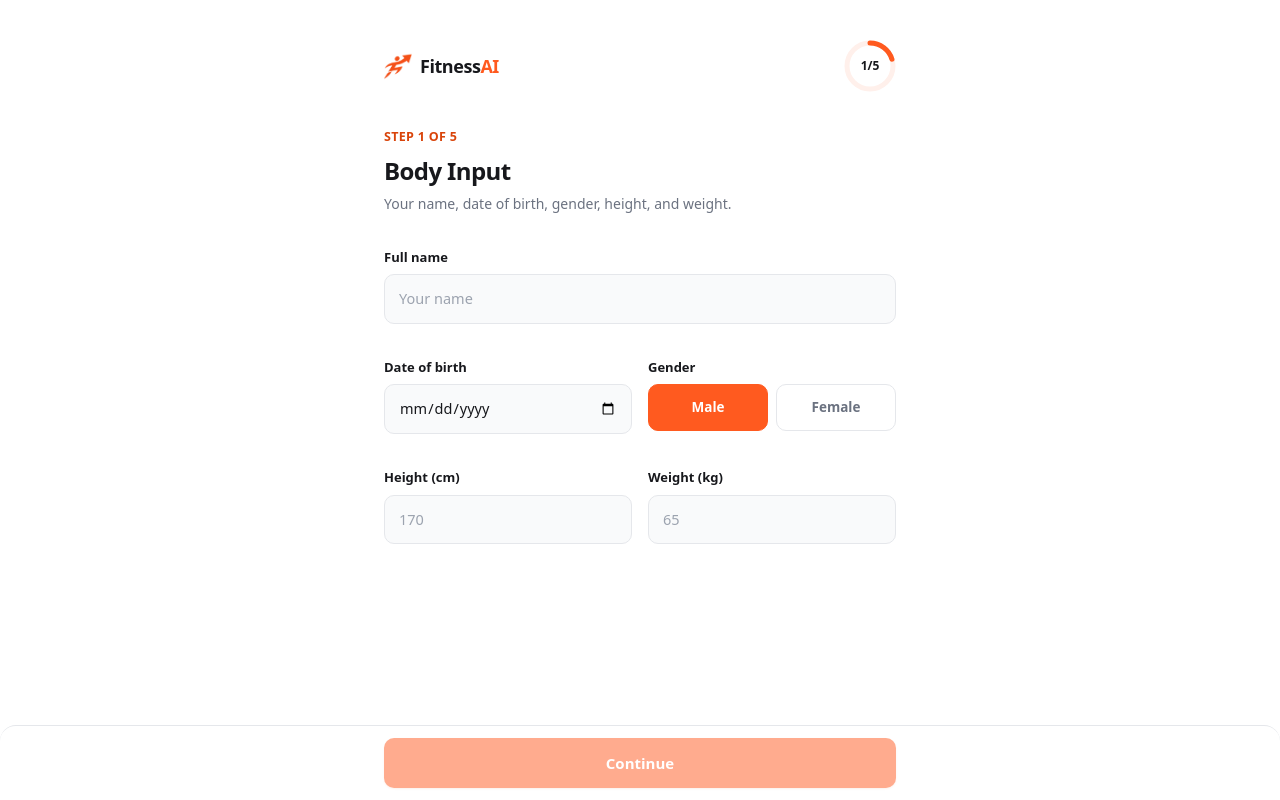
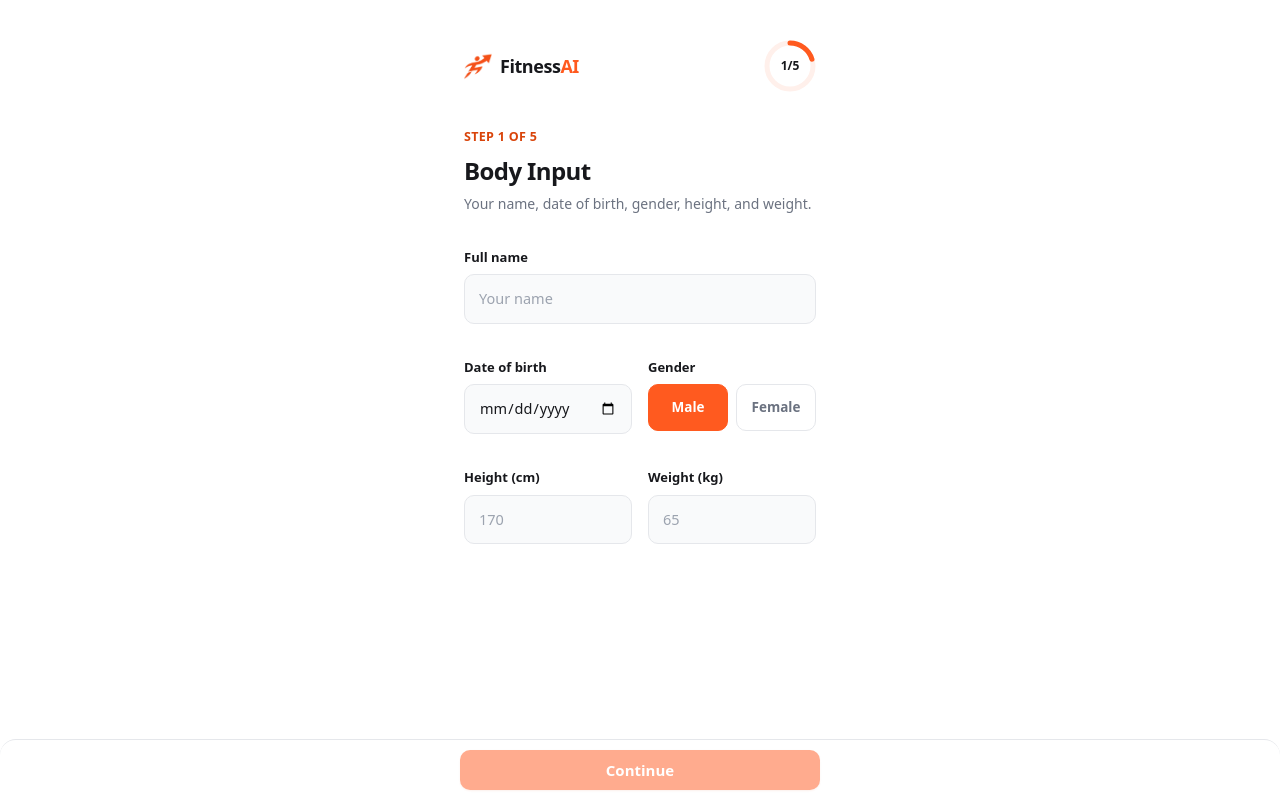
Before and after one commit to trianandafajar/fitness-ai-frontend, a Next.js app: page /onboarding in a window 1280 px wide. Built offline with nearby package versions, Linux system fonts and the light colour scheme; no server answers.

Commit message:
feat: refactor layout components to use PageContainer for consistent styling

```diff
--- a/app/dashboard/exercises/[scheduleId]/[exerciseIndex]/page.tsx
+++ b/app/dashboard/exercises/[scheduleId]/[exerciseIndex]/page.tsx
@@ -67,7 +67,7 @@ export default function ExerciseDetailPage({
   return (
     <div className="pb-24 md:pb-10">
       {/* Visual Header */}
-      <div className="relative mx-auto mt-2 h-55 max-w-105 overflow-hidden rounded-3xl bg-linear-to-br from-orange to-orange-deep md:mt-0">
+      <div className="relative mx-auto mt-2 h-55 max-w-100 overflow-hidden rounded-3xl bg-linear-to-br from-orange to-orange-deep md:mt-0">
         {/* Pulse line */}
         <svg
           className="absolute inset-0 h-full w-full opacity-30"
@@ -102,7 +102,7 @@ export default function ExerciseDetailPage({
       </div>
 
       {/* Body */}
-      <div className="mx-auto max-w-105 px-4.5 pt-5">
+      <div className="mx-auto max-w-100 px-4.5 pt-5">
         {/* Category tag */}
         <div className="mb-3 inline-flex items-center gap-1.5 rounded-full bg-orange-tint px-3 py-1.25 text-[11.5px] font-bold text-orange-deep">
           <Dumbbell className="h-3.5 w-3.5" /> {category}
@@ -154,7 +154,7 @@ export default function ExerciseDetailPage({
 
       {/* Back to Dashboard */}
       <div className="pointer-events-none fixed bottom-12 left-0 right-0 z-20 bg-linear-to-t from-white from-60% to-transparent pb-5 pt-8 md:static md:bg-none md:pt-5">
-        <div className="mx-auto max-w-105 px-4.5">
+        <div className="mx-auto max-w-100 px-4.5">
           <Link
             href="/dashboard"
             className="pointer-events-auto block w-full rounded-[14px] border border-line bg-white py-3.75 text-center text-[15px] font-bold text-ink transition-colors hover:border-ink-faint"
--- a/app/dashboard/layout.tsx
+++ b/app/dashboard/layout.tsx
@@ -3,6 +3,7 @@
 import { useEffect } from "react";
 import BottomNav from "@/components/dashboard/BottomNav";
 import DashboardHeader from "@/components/dashboard/DashboardHeader";
+import PageContainer from "@/components/ui/PageContainer";
 import { useAuth } from "@/hooks/useAuth";
 import { getEcho } from "@/lib/echo";
 import { notificationService } from "@/services/notification.service";
@@ -84,10 +85,10 @@ export default function DashboardLayout({ children }: { children: React.ReactNod
   }, [user?.id]);
 
   return (
-    <div className="mx-auto flex min-h-screen max-w-140 flex-col px-6 pb-28 sm:pb-28">
+    <PageContainer className="pb-28 sm:pb-28">
       <DashboardHeader />
       <div className="flex-1">{children}</div>
       <BottomNav />
-    </div>
+    </PageContainer>
   );
 }
--- a/app/onboarding/page.tsx
+++ b/app/onboarding/page.tsx
@@ -1,6 +1,7 @@
 "use client";
 
 import { useState, useEffect, useRef } from "react";
+import PageContainer from "@/components/ui/PageContainer";
 import OnboardingHeader from "@/components/onboarding/OnboardingHeader";
 import StepPersonalInfo from "@/components/onboarding/StepPersonalInfo";
 import StepBodyGoal from "@/components/onboarding/StepBodyGoal";
@@ -83,7 +84,7 @@ export default function OnboardingPage() {
   }
 
   return (
-    <div className="mx-auto flex min-h-screen max-w-140 flex-col px-6 pt-8 sm:pt-10">
+    <PageContainer className="pt-8 sm:pt-10">
       <OnboardingHeader step={step} total={TOTAL_STEPS} />
 
       {step === 1 && (
@@ -101,6 +102,6 @@ export default function OnboardingPage() {
       {step === 5 && (
         <StepAnalysis aiResult={aiResult} loading={analyzing} onRetry={handleStep5} />
       )}
-    </div>
+    </PageContainer>
   );
 }
--- a/app/page.tsx
+++ b/app/page.tsx
@@ -4,6 +4,7 @@
 import { useState } from "react";
 import { useRouter } from "next/navigation";
 import dynamic from "next/dynamic";
+import PageContainer from "@/components/ui/PageContainer";
 
 const Player = dynamic(
   () => import("@lottiefiles/react-lottie-player").then((m) => m.Player),
@@ -60,7 +61,7 @@ export default function GetStartedPage() {
   }
 
   return (
-    <div className="mx-auto flex h-dvh max-w-100 flex-col overflow-hidden">
+    <PageContainer className="min-h-0 h-dvh overflow-hidden">
       <section className="relative flex h-[58vh] shrink-0 items-center justify-center overflow-hidden rounded-br-[100px] bg-orange-100">
         <Player
           key={current.id}
@@ -116,6 +117,6 @@ export default function GetStartedPage() {
           </span>
         </div>
       </div>
-    </div>
+    </PageContainer>
   );
 }
--- a/app/settings/layout.tsx
+++ b/app/settings/layout.tsx
@@ -1,12 +1,13 @@
 import BottomNav from "@/components/dashboard/BottomNav";
+import PageContainer from "@/components/ui/PageContainer";
 
 export default function SettingsLayout({ children }: { children: React.ReactNode }) {
   return (
-    <div className="mx-auto flex min-h-screen max-w-140 flex-col px-6 py-8 pb-28 sm:py-10 sm:pb-28">
+    <PageContainer className="py-8 pb-28 sm:py-10 sm:pb-28">
       <div className="flex-1">
         {children}
       </div>
       <BottomNav />
-    </div>
+    </PageContainer>
   );
 }
--- a/components/auth/AuthLayout.tsx
+++ b/components/auth/AuthLayout.tsx
@@ -1,4 +1,5 @@
 import { ReactNode } from "react";
+import PageContainer from "@/components/ui/PageContainer";
 
 interface AuthLayoutProps {
     children: ReactNode;
@@ -6,8 +7,8 @@ interface AuthLayoutProps {
 
 export default function AuthLayout({ children }: AuthLayoutProps) {
     return (
-        <div className="mx-auto flex min-h-screen max-w-100 flex-col justify-center px-6 py-8 sm:py-10">
+        <PageContainer className="justify-center py-8 sm:py-10">
             {children}
-        </div>
+        </PageContainer>
     );
 }
--- a/components/dashboard/BottomNav.tsx
+++ b/components/dashboard/BottomNav.tsx
@@ -9,7 +9,7 @@ export default function BottomNav() {
 
   return (
     <div className="fixed inset-x-0 bottom-0 z-30 rounded-t-2xl border-t border-line bg-white">
-      <div className="mx-auto flex w-full max-w-md items-center justify-between px-5 py-2.5">
+      <div className="mx-auto flex w-full max-w-100 items-center justify-between px-5 py-2.5">
         {bottomNavAll.map(({ href, label, icon: Icon }) => {
           const active = pathname === href;
           return (
--- a/components/onboarding/StepShell.tsx
+++ b/components/onboarding/StepShell.tsx
@@ -1,5 +1,4 @@
 import { type ReactNode } from "react";
-import { ButtonPrimary, ButtonSecondary } from "@/components/ui/Button";
 
 interface StepShellProps {
   stepTag: string;
@@ -37,25 +36,25 @@ export default function StepShell({
       <div className="flex-1">{children}</div>
 
       <div className="fixed inset-x-0 bottom-0 z-30 rounded-t-2xl border-t border-line bg-white">
-        <div className="mx-auto flex w-full max-w-140 gap-3 px-6 py-3">
+        <div className="mx-auto flex w-full max-w-100 items-center gap-3 px-5 py-2.5">
           {onBack && (
-            <ButtonSecondary
+            <button
               type="button"
               onClick={onBack}
-              className="flex-1"
+              className="flex h-10 flex-1 cursor-pointer items-center justify-center rounded-[10px] border-[1.5px] border-line bg-white px-3.25 text-[14px] font-semibold text-ink transition-colors hover:border-ink-faint"
             >
               Back
-            </ButtonSecondary>
+            </button>
           )}
 
-          <ButtonPrimary
+          <button
             type="button"
             onClick={onNext}
             disabled={nextDisabled || nextLoading}
-            className="flex-1 disabled:cursor-not-allowed disabled:opacity-50"
+            className="flex h-10 flex-1 cursor-pointer items-center justify-center rounded-[10px] bg-orange px-3.5 text-[15px] font-semibold text-white shadow-[0_1px_2px_rgba(217,68,10,0.15)] transition-all hover:bg-orange-deep active:scale-[0.99] disabled:cursor-not-allowed disabled:opacity-50"
           >
             {nextLoading ? "Saving..." : nextLabel}
-          </ButtonPrimary>
+          </button>
         </div>
       </div>
     </div>
--- /dev/null
+++ b/components/ui/PageContainer.tsx
@@ -0,0 +1,12 @@
+interface PageContainerProps {
+  children: React.ReactNode;
+  className?: string;
+}
+
+export default function PageContainer({ children, className = "" }: PageContainerProps) {
+  return (
+    <div className={`mx-auto flex min-h-screen max-w-100 flex-col px-6 ${className}`}>
+      {children}
+    </div>
+  );
+}
```
